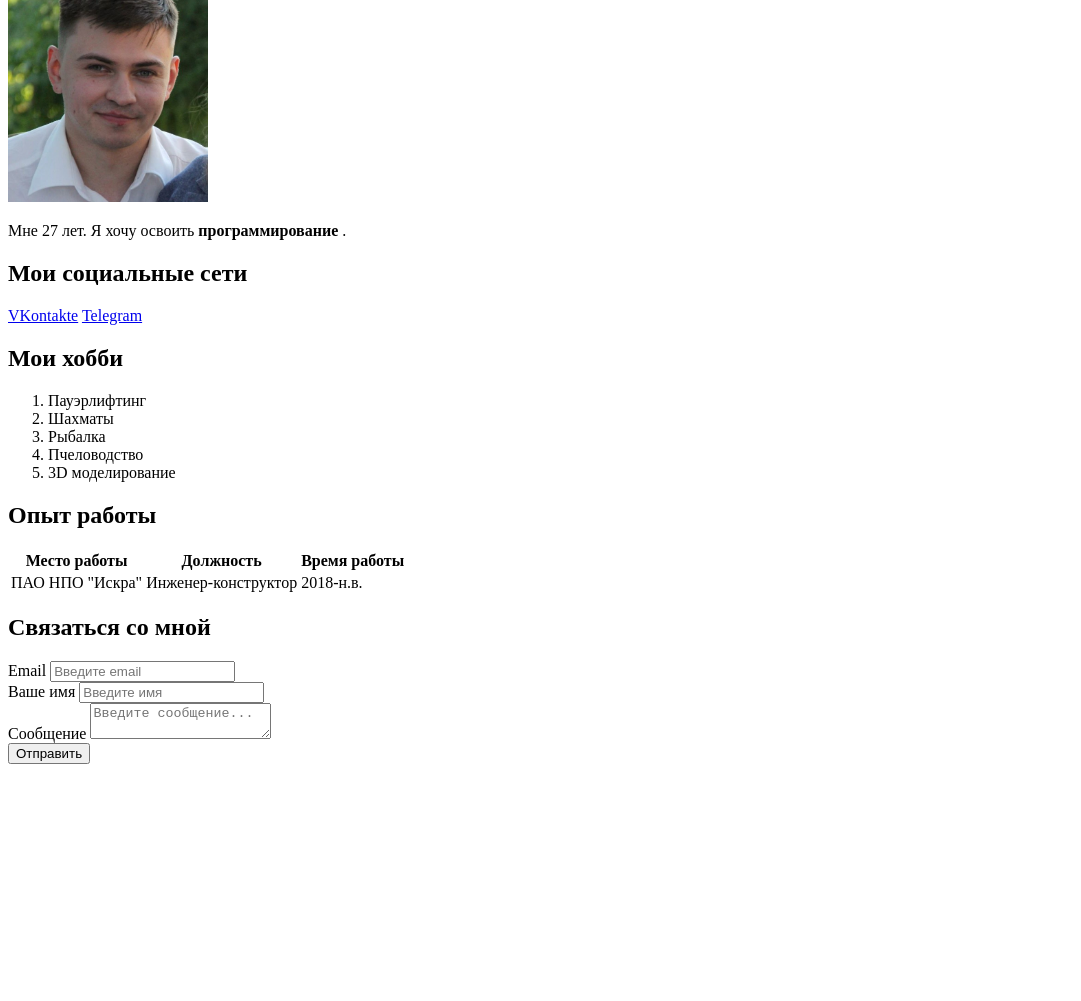
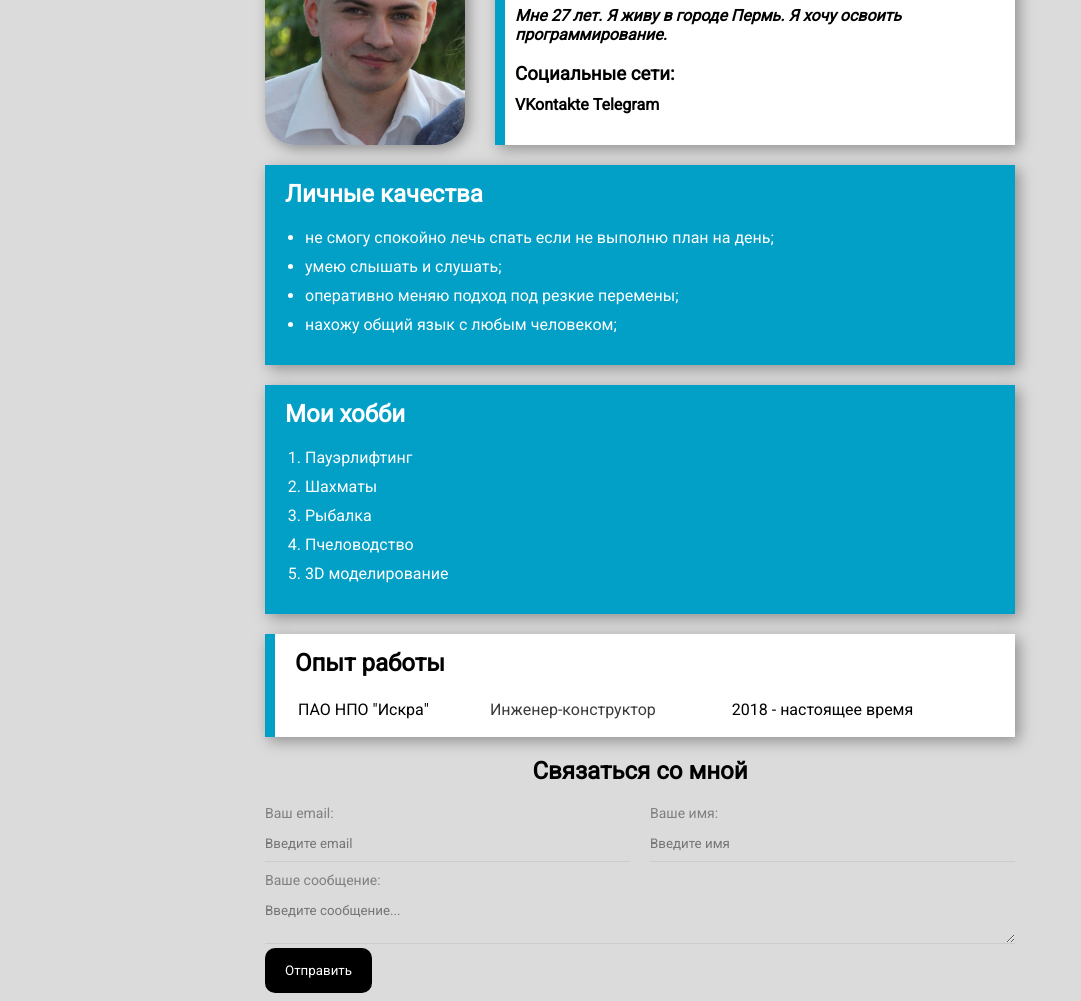
Before and after one commit to SerojaP/resume, a plain HTML site: page index.html in a window 1280 px wide. Shown: the part 98-1099 px from the top of the page, without its empty margins (0-1081 px from the left). Before the commit the page ends 870 px from the top, so only its background shows below. Drawn offline with Linux system fonts and the light colour scheme.

Commit message:
Add styles

```diff
--- a/index.html
+++ b/index.html
@@ -1,71 +1,107 @@
 <!DOCTYPE html>
 <html lang="en">
   <head>
-    <meta charset="UTF-8">
-    <meta http-equiv="X-UA-Compatible" content="IE=edge">
-    <meta name="viewport" content="width=device-width, initial-scale=1.0">
-    <title>Sergey Pepelyaev Resume</title>
+    <meta charset="UTF-8" />
+    <meta http-equiv="X-UA-Compatible" content="IE=edge" />
+    <meta name="viewport" content="width=device-width, initial-scale=1.0" />
+    <meta name="keywords" content="sergey, cv, resume">
+    <meta name="description" content="Это сайт - резюме Сергея Пепеляева">
+    <title> Sergey Resume</title>
+    <link rel="stylesheet" href="style.css" />
   </head>
+
   <body>
+    <div class="container">
+      <div class="info">
+        <img src="photo.jpeg" alt="Фото" class="avatar" />
+
+        <div class="info-text">
           <h1>Сергей Пепеляев</h1>
-        <img src="photo.jpeg" alt="Фото" width="200">
-        <p>Мне 27 лет. Я хочу освоить <strong>программирование</strong> .
-    <h2>Мои социальные сети</h2>
+
+          <p>
+            Мне 27 лет. Я живу в городе Пермь. Я хочу освоить
+            <strong>программирование</strong>.
+          </p>
+
+          <h3>Cоциальные сети:</h3>
           <a href="//vk.com/id99793050">VKontakte</a>
           <a href="//t.me/SerojaP">Telegram</a>
+        </div>
+      </div>
+
+      <div class="card bg-blue">
+        <h2>Личные качества</h2>
+        <ul class="list">
+          <li>
+            не смогу спокойно лечь спать если не выполню план на день;
+          </li>
+          <li>
+            умею слышать и слушать;
+          </li>
+
+          <li>
+            оперативно меняю подход под резкие перемены;
+          </li>
+          <li>
+            нахожу общий язык с любым человеком;
+          </li>
+        </ul>
+      </div>
+
+      <div class="card bg-blue">
         <h2>Мои хобби</h2>
-        <ol>
+        <ol class="list">
           <li>Пауэрлифтинг</li>
           <li>Шахматы</li>
           <li>Рыбалка</li>
           <li>Пчеловодство</li>
           <li>3D моделирование</li>
         </ol>
+      </div>
 
+      <div class="card bg-withe">
         <h2>Опыт работы</h2>
-    <table>
-        <thead>
+
+        <table class="table">
+          <!--<thead>
             <tr>
               <th>Место работы</th>
               <th>Должность</th>
               <th>Время работы</th>
             </tr>
-        </thead>
+          </thead>-->
           <tbody>
             <tr>
               <td>ПАО НПО "Искра"</td>
               <td>Инженер-конструктор</td>
-                <td>2018-н.в.</td>
+              <td>2018 - настоящее время</td>
             </tr>
-
           </tbody>
         </table>
-    <h2>Связаться со мной</h2>
-    <form>
-        <div>
-            <label for="email">Email</label>
-            <input type="email" id="email"
-            placeholder="Введите email">
       </div>
 
-        <div>
-            <label for="Name">Ваше имя</label>
-            <input type="Text" id="Name"
-            placeholder="Введите имя">
+      <form class="form">
+        <h2>Связаться со мной</h2>
+
+        <div class="form-row">
+          <div class="form-group">
+            <label for="email">Ваш email:</label>
+            <input type="email" id="email" placeholder="Введите email" />
           </div>
 
-        <div>
-            <label for="message">Сообщение</label>
+          <div class="form-group">
+            <label for="Name">Ваше имя:</label>
+            <input type="Text" id="Name" placeholder="Введите имя" />
+          </div>
+        </div>
+
+        <div class="form-group">
+          <label for="message">Ваше сообщение:</label>
           <textarea id="message" placeholder="Введите сообщение..."></textarea>
         </div>
 
-        <input type="submit" value="Отправить">
+        <input class="btn" type="submit" value="Отправить" />
       </form>
-
-
-
-
-
-
+    </div>
   </body>
 </html>
--- /dev/null
+++ b/style.css
@@ -0,0 +1,180 @@
+@import url("https://fonts.googleapis.com/css2?family=Roboto&display=swap");
+
+body {
+  font-family: "Roboto", sans-serif;
+  font-size: 16px;
+  font-weight: normal;
+  background: #dbdbdb;
+}
+
+.container {
+  max-width: 750px;
+  margin: auto;
+  padding-top: 15px;
+}
+
+.avatar {
+  width: 200px;
+  border-radius: 30px;
+  box-shadow: 4px 4px 14px rgba(0, 0, 0, 0.35);
+}
+
+.info {
+  margin-bottom: 20px;
+  display: flex;
+}
+
+.info-text {
+  margin-left: 30px;
+  background-color: white;
+  color: black;
+  border-left-width: 10px;
+  border-left-style: solid;
+  border-left-color: #029fc7;
+  padding-left: 10px;
+  box-shadow: 4px 4px 14px rgba(0, 0, 0, 0.35);
+}
+
+.info-text h1 {
+  color: #029fc7;
+}
+
+.info-text p {
+  font-style: italic;
+  font-weight: bold;
+}
+
+.info-text h3 {
+  margin-bottom: 10px;
+}
+
+@media (max-width: 600px) {
+  .info {
+    display: block;
+    text-align: center;
+  }
+
+  .info-text {
+    margin-left: 0;
+  }
+}
+
+.card {
+  padding: 15px 20px;
+  margin-bottom: 20px;
+  color: white;
+  box-shadow: 4px 4px 14px rgba(0, 0, 0, 0.35);
+}
+
+.bg-blue {
+  background-color: #029fc7;
+}
+
+.bg-withe {
+  background-color: white;
+  color: black;
+  border-left-width: 10px;
+  border-left-style: solid;
+  border-left-color: #029fc7;
+}
+
+.card h2 {
+  margin-top: 0;
+}
+
+a {
+  color: black;
+  text-decoration: none;
+  font-weight: bold;
+}
+
+a:hover {
+  text-decoration: underline;
+}
+
+a:active {
+  color: blue;
+}
+
+a:visited {
+  color: gray;
+}
+
+.btn {
+  background: black;
+  padding: 15px 20px;
+  color: white;
+  border: none;
+  font-family: inherit;
+  cursor: pointer;
+  border-radius: 10px;
+}
+
+.btn:hover {
+  opacity: 0.6;
+}
+
+.list {
+  padding: 0 20px;
+}
+
+.list li {
+  margin-bottom: 10px;
+}
+
+.table {
+  width: 100%;
+}
+
+.table td:nth-child(2) {
+  color: rgb(59, 59, 59);
+}
+
+.form h2 {
+  text-align: center;
+}
+
+.form-group label {
+  display: block;
+  font-size: 14px;
+  color: gray;
+}
+
+.form-group input,
+textarea {
+  width: 100%;
+  box-sizing: border-box;
+  border: none;
+  background: transparent;
+  border-bottom: 1px solid #ccc;
+  padding: 15px 0 10px;
+  outline: none;
+  font-family: inherit;
+}
+
+.form-row {
+  margin-bottom: 10px;
+  display: flex;
+}
+
+@media (max-width: 600px) {
+    .form-row {
+        display: block;
+    }
+
+    .form-row .form-group {
+        width: 100%;
+        margin-right: 0;
+        margin-bottom: 10px;
+    }
+
+}
+
+.form-row .form-group {
+  margin-right: 20px;
+  width: 50%;
+}
+
+.form-row .form-group:last-child {
+  margin-right: 0;
+}
```
Lines whose indentation alone changed are shown as unchanged.
